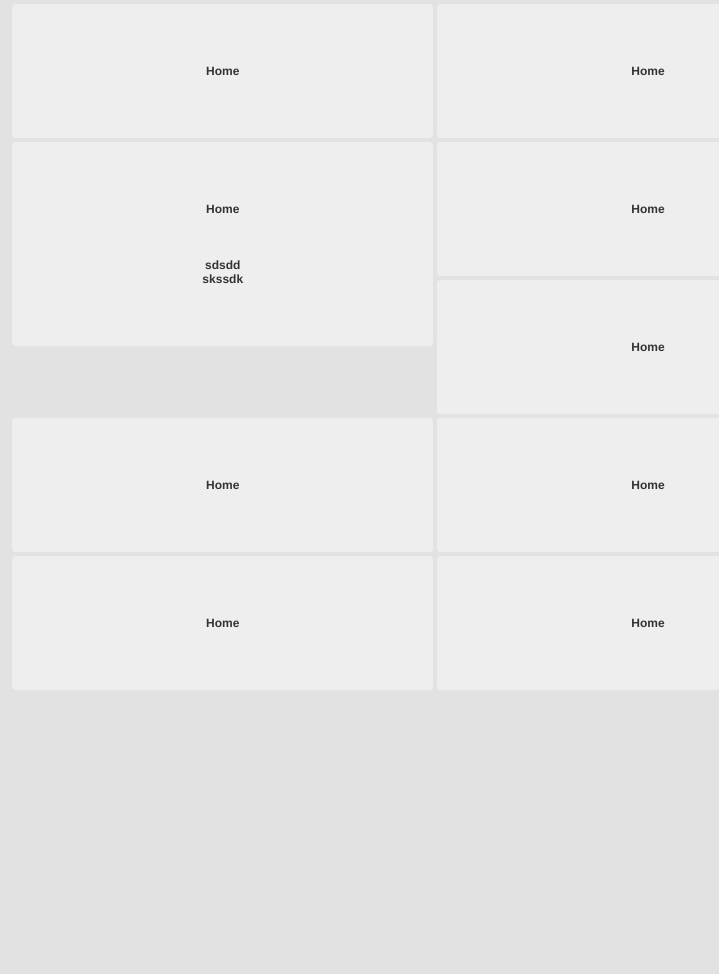
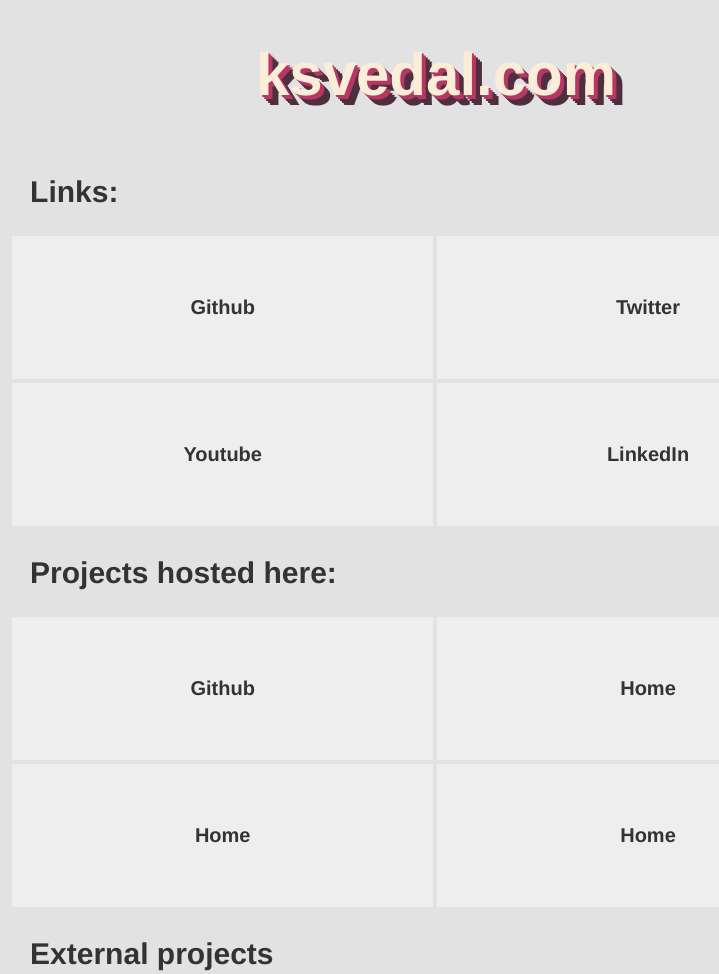
Before and after one commit to ksvedal/homepage, a plain HTML site: page index.html in a window 1280 px wide. Shown: the top 974 px of the page, without its empty margins (204-923 px from the left). Before the commit the page ends 800 px from the top, so only its background shows below. Drawn offline with Linux system fonts and the light colour scheme.

Commit message:
added secondary titles and fancy headline.

```diff
--- a/index.html
+++ b/index.html
@@ -8,18 +8,54 @@
 </head>
 
 <body>
+    <h1> ksvedal.com </h1>
+
+    <!-- Links -->
     <div class="row">
         <div class="col-2">
             <br>
         </div>
 
         <div class="col-8">
-                <a href="https://vg.no" class="button col-6">Home</a>
-                <a href="https://vg.no" class="button col-6">Home</a>
-                <a href="https://vg.no" class="button col-6">Home <br> <br> <br> <br> sdsdd <br> skssdk </a>
+                <h2> Links: </h2>
+                <a href="https://github.com/ksvedal" class="button col-6"> Github </a>
+                <a href="https://vg.no" class="button col-6"> Twitter </a>
+                <a href="https://vg.no" class="button col-6"> Youtube </a>
+                <a href="https://vg.no" class="button col-6"> LinkedIn </a>
+        </div>
+
+        <div class="col-2">
+            <br>
+        </div>
+    </div>
+
+    <!-- Projects hosted here-->
+    <div class="row">
+        <div class="col-2">
+            <br>
+        </div>
+
+        <div class="col-8">
+                <h2> Projects hosted here: </h2>
+                <a href="https://github.com/ksvedal" class="button col-6"> Github </a>
                 <a href="https://vg.no" class="button col-6">Home</a>
                 <a href="https://vg.no" class="button col-6">Home</a>
                 <a href="https://vg.no" class="button col-6">Home</a>
+        </div>
+
+        <div class="col-2">
+            <br>
+        </div>
+    </div>
+
+    <!-- External projects-->
+    <div class="row">
+        <div class="col-2">
+            <br>
+        </div>
+
+        <div class="col-8">
+                <h2> External projects </h2>
                 <a href="https://vg.no" class="button col-6">Home</a>
                 <a href="https://vg.no" class="button col-6">Home</a>
                 <a href="https://vg.no" class="button col-6">Home</a>
--- a/style.css
+++ b/style.css
@@ -5,9 +5,10 @@
     --text-color: #333333;
     --pop-color: #b63862;
     --pop-color-fade: #4f2f3f;
+    --opo-color: #fcedd8;
 
     /* Border Styling */
-    --border-radius: 6px;
+    --border-radius: 1px;
     --border: 2px solid;
 
     /* Content Space Styling */
@@ -28,12 +29,32 @@ body {
     background-color: var(--primary-color);
     color: var(--text-color);
     font-family: Avenir, Helvetica, Arial, sans-serif;
-    font-size: 12px;
+    font-size: 20px;
     font-weight: bold;
 }
 
 * {
     box-sizing: border-box;
+}
+
+h1 {
+    text-align: center;
+    font-size: 40px;
+	color: var(--opo-color);
+	font-weight: 700;
+    text-shadow: 2px 2px 0px var(--pop-color),
+                4px 4px 0px var(--pop-color),
+                6px 6px 0px var(--pop-color-fade),
+                8px 8px 0px var(--pop-color-fade),
+                10px 10px 0px var(--pop-color-fade),
+                12px 12px 0px var(--primary-color),
+                14px 14px 0px var(--primary-color),
+                16px 16px 0px var(--primary-color),
+                17px 18px 0px var(--primary-color);
+}
+
+h2 {
+    padding-left: 20px;
 }
 
 /* Mobile: */
@@ -57,6 +78,7 @@ body {
     .col-10 { width: 83.33%; }
     .col-11 { width: 91.66%; }
     .col-12 { width: 100%; }
+    h1 { font-size: 60px; }
 }
 
 .row {
@@ -91,5 +113,4 @@ body {
     background-color: var(--pop-color);
     color: var(--text-color);
     border: var(--border) var(--pop-color);
-
 }
```
